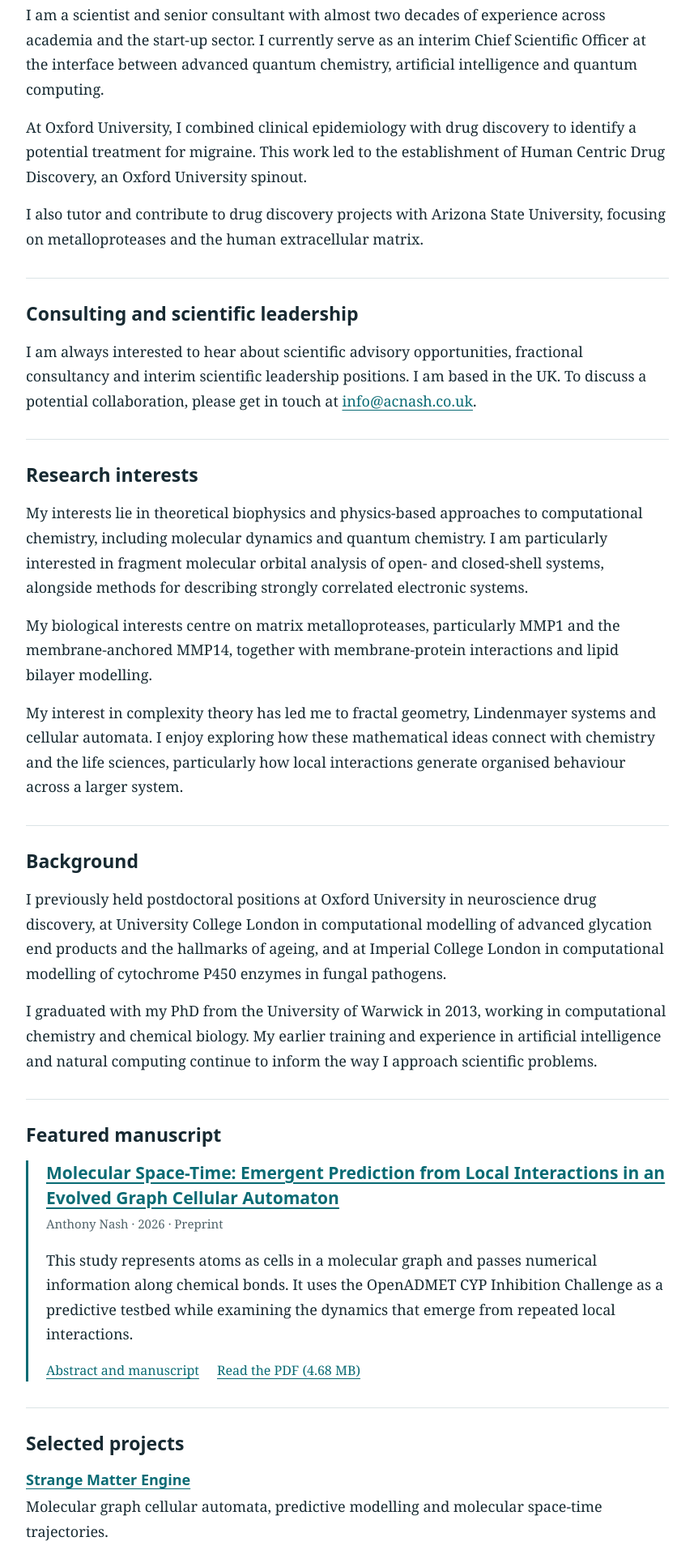
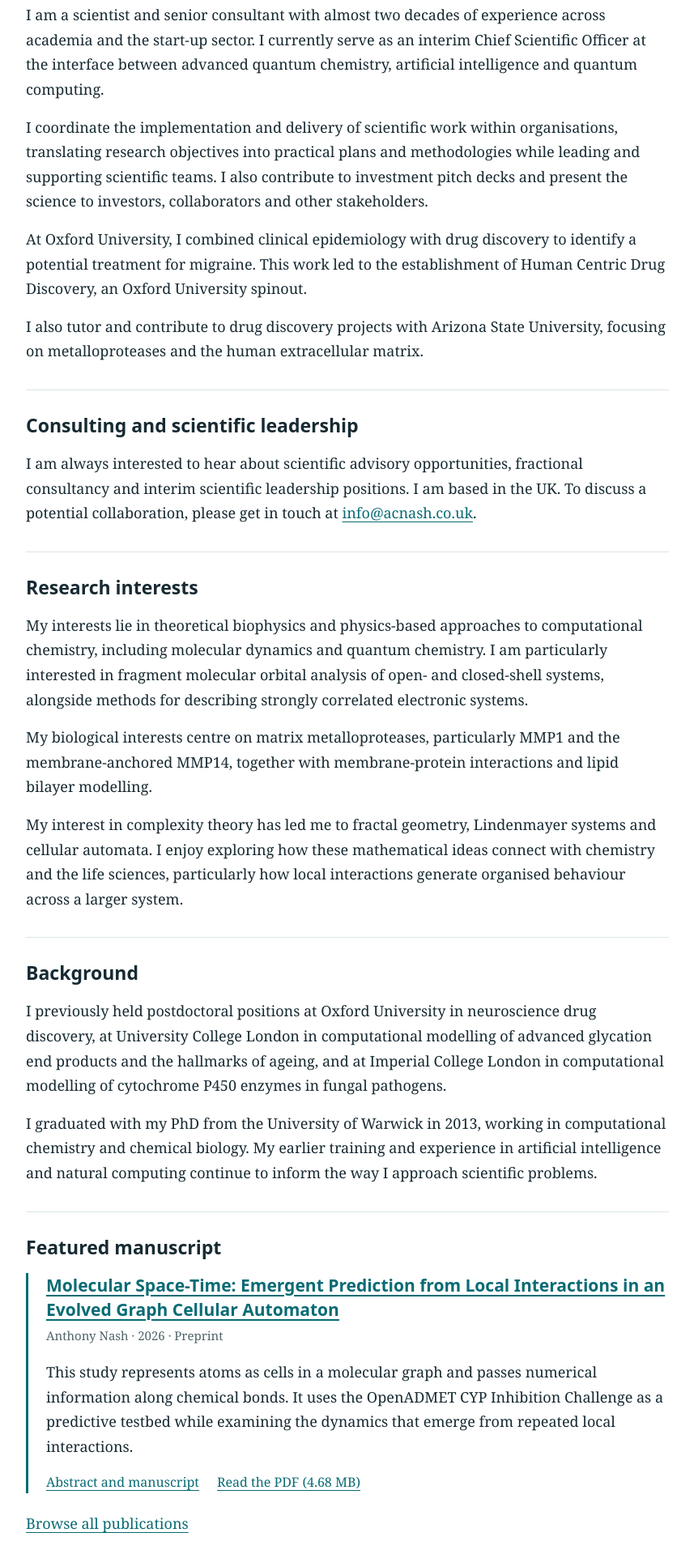
Before and after one commit to acnash/acnash.github.io, a plain HTML site: page index.html in a window 1280 px wide. Shown: the part 301-2220 px from the top of the page at 81% size, without its empty margins (211-1068 px from the left). Drawn offline with Linux system fonts and the light colour scheme.

Commit message:
Describe scientific leadership and link full publication list

```diff
--- a/index.html
+++ b/index.html
@@ -52,6 +52,7 @@
       <a href="https://orcid.org/0000-0001-8212-0302">ORCID</a>
     </nav>
     <p>I am a scientist and senior consultant with almost two decades of experience across academia and the start-up sector. I currently serve as an interim Chief Scientific Officer at the interface between advanced quantum chemistry, artificial intelligence and quantum computing.</p>
+    <p>I coordinate the implementation and delivery of scientific work within organisations, translating research objectives into practical plans and methodologies while leading and supporting scientific teams. I also contribute to investment pitch decks and present the science to investors, collaborators and other stakeholders.</p>
     <p>At Oxford University, I combined clinical epidemiology with drug discovery to identify a potential treatment for migraine. This work led to the establishment of Human Centric Drug Discovery, an Oxford University spinout.</p>
     <p>I also tutor and contribute to drug discovery projects with Arizona State University, focusing on metalloproteases and the human extracellular matrix.</p>
   </header>
@@ -85,6 +86,7 @@
         <a href="https://acnash.github.io/Strange-Matter-Engine/molecular-space-time.pdf">Read the PDF (4.68 MB)</a>
       </div>
     </div>
+    <p style="margin-top: 22px;"><a href="https://scholar.google.com/citations?user=MZcEEh0AAAAJ&amp;hl=en">Browse all publications</a></p>
   </section>
 
   <section aria-labelledby="projects">
```
